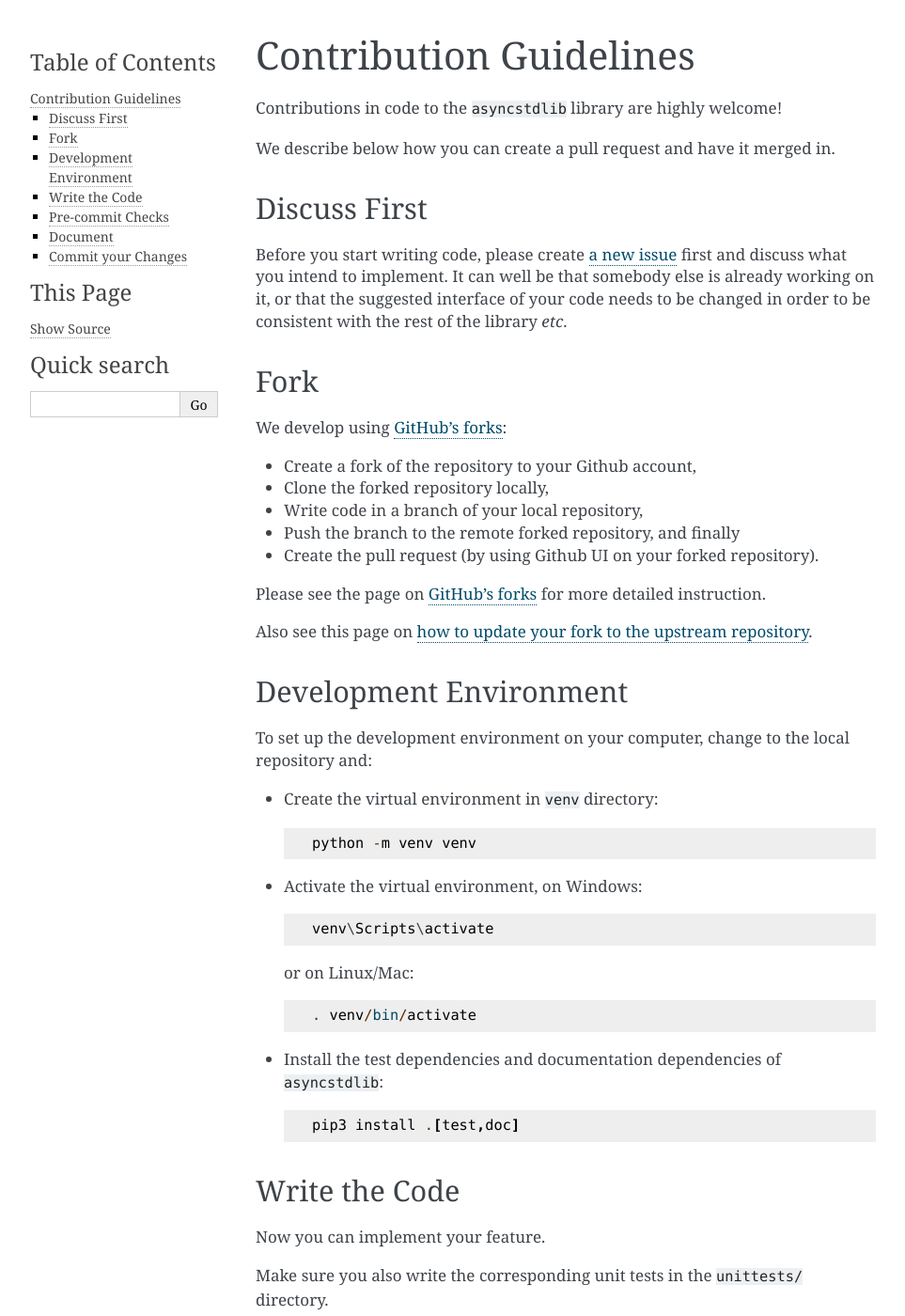
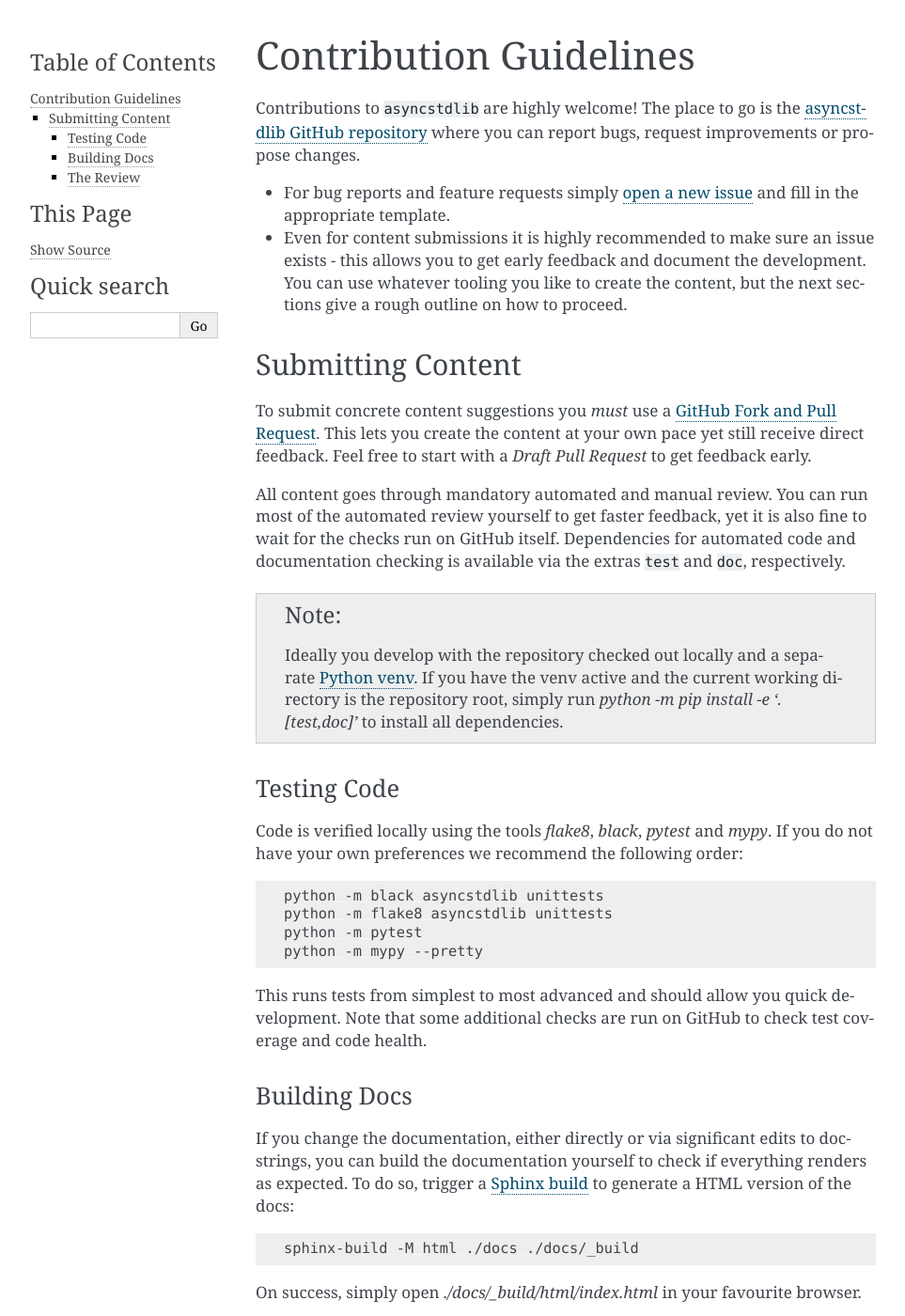
Before and after one commit to maxfischer2781/asyncstdlib, a Sphinx documentation site: the page built from docs/source/contributing.rst, in a window 1280 px wide and 1400 px high. Shown: the whole window at 94% size, without its empty margins (148-1111 px from the left). Built offline with Sphinx 7.4.7, drawn with Linux system fonts in a browser that asks for light colours; formulas are drawn with MathJax 3; some of the changed text lies outside the part shown.

Commit message:
Update contribution setup (#133)
* first steps towards better GH integration

* so this is what they call templates...

* shortened contrib, use RST directives only

```diff
--- a/docs/source/contributing.rst
+++ b/docs/source/contributing.rst
@@ -2,178 +2,81 @@
 Contribution Guidelines
 =======================
 
-Contributions in code to the ``asyncstdlib`` library are highly welcome!
+Contributions to ``asyncstdlib`` are highly welcome!
+The place to go is the `asyncstdlib GitHub repository`_
+where you can report bugs, request improvements or propose changes.
 
-We describe below how you can create a pull request and have it merged in.
+- For bug reports and feature requests simply `open a new issue`_
+  and fill in the appropriate template.
+- Even for content submissions it is highly recommended to make sure an issue
+  exists - this allows you to get early feedback and document the development.
+  You can use whatever tooling you like to create the content,
+  but the next sections give a rough outline on how to proceed.
 
-Discuss First
-=============
-Before you start writing code, please create `a new issue`_ first and discuss
-what you intend to implement.
-It can well be that somebody else is already working on it, or that
-the suggested interface of your code needs to be changed in order to be
-consistent with the rest of the library *etc*.
+.. _asyncstdlib GitHub repository: https://github.com/maxfischer2781/asyncstdlib
+.. _open a new issue: https://github.com/maxfischer2781/asyncstdlib/issues/new/choose
 
-.. _a new issue: https://github.com/maxfischer2781/asyncstdlib/issues/new
+Submitting Content
+==================
 
-Fork
-====
-We develop using `GitHub's forks`_:
+To submit concrete content suggestions you *must* use a `GitHub Fork and Pull Request`_.
+This lets you create the content at your own pace yet still receive direct feedback.
+Feel free to start with a *Draft Pull Request* to get feedback early.
 
-* Create a fork of the repository to your Github account,
-* Clone the forked repository locally,
-* Write code in a branch of your local repository,
-* Push the branch to the remote forked repository, and finally
-* Create the pull request (by using Github UI on your forked repository).
+All content goes through mandatory automated and manual review.
+You can run most of the automated review yourself to get faster feedback,
+yet it is also fine to wait for the checks run on GitHub itself.
+Dependencies for automated code and documentation checking is available via
+the extras ``test`` and ``doc``, respectively.
 
-Please see the page on `GitHub's forks`_ for more detailed instruction.
+.. note::
 
-Also see this page on `how to update your fork to the upstream repository`_.
+    Ideally you develop with the repository checked out locally and a separate `Python venv`_.
+    If you have the venv active and the current working directory is the repository root,
+    simply run `python -m pip install -e '.[test,doc]'` to install all dependencies.
 
-.. _GitHub's forks: https://guides.github.com/activities/forking/
-.. _how to update your fork to the upstream repository: https://medium.com/@topspinj/how-to-git-rebase-into-a-forked-repo-c9f05e821c8a
+.. _`GitHub Fork and Pull Request`: https://guides.github.com/activities/forking/
+.. _`Python venv`: https://docs.python.org/3/library/venv.html
 
-Development Environment
-=======================
-To set up the development environment on your computer, change to the local
-repository and:
+Testing Code
+------------
 
-* Create the virtual environment in ``venv`` directory:
+Code is verified locally using the tools `flake8`, `black`, `pytest` and `mypy`.
+If you do not have your own preferences we recommend the following order:
 
-  .. code-block::
+.. code:: bash
 
-      python -m venv venv
+    python -m black asyncstdlib unittests
+    python -m flake8 asyncstdlib unittests
+    python -m pytest
+    python -m mypy --pretty
 
+This runs tests from simplest to most advanced and should allow you quick development.
+Note that some additional checks are run on GitHub to check test coverage and code health.
 
-* Activate the virtual environment, on Windows:
+Building Docs
+-------------
 
-  .. code-block::
+If you change the documentation, either directly or via significant edits to docstrings,
+you can build the documentation yourself to check if everything renders as expected.
+To do so, trigger a `Sphinx build`_ to generate a HTML version of the docs:
 
-      venv\Scripts\activate
+.. code:: bash
 
+    sphinx-build -M html ./docs ./docs/_build
 
-  or on Linux/Mac:
+On success, simply open `./docs/_build/html/index.html` in your favourite browser.
 
-  .. code-block::
+.. _`Sphinx build`: https://www.sphinx-doc.org/en/master/man/sphinx-build.html
 
-      . venv/bin/activate
+The Review
+----------
 
-* Install the test dependencies and documentation dependencies of
-  ``asyncstdlib``:
+Once you mark your pull request as ready for review, be prepared for one or more rounds of comments.
+These can range from general commentary, to code suggestions, to inquiries why a specific change was made.
+We strive to give actionable advice, but whenever you have trouble understanding how to proceed -
+please just reply with a comment of your own and ask how to proceed!
 
-  .. code-block::
-
-      pip3 install .[test,doc]
-
-Write the Code
-==============
-
-Now you can implement your feature.
-
-Make sure you also write the corresponding unit tests in the
-``unittests/`` directory.
-
-Pre-commit Checks
-=================
-We perform the following battery of pre-commit checks:
-
-* Check the code style with `flake8`_:
-
-  .. code-block::
-
-      python -m flake8
-
-* Check the code formatting with `Black`_:
-
-  .. code-block::
-
-      python -m black --target-version py36 --diff --check asyncstdlib unittests
-
-  You can also automatically format the code with:
-
-  .. code-block::
-
-    python -m black --target-version py36 asyncstdlib unittests
-
-* Run unit tests and measure the code coverage by:
-
-  .. code-block::
-
-      python -m coverage run -m pytest
-
-  The HTML report of the coverage can be generated by:
-
-  .. code-block::
-
-      coverage html
-
-  The report on coverage is stored in the ``htmlcov/`` directory.
-
-  Make sure that your test provide a full coverage of your code.
-
-.. _flake8: https://flake8.pycqa.org/en/latest/
-.. _Black: https://github.com/psf/black
-
-Document
-========
-Once you are finished with the implementation, do not forget to document your
-code in the directory ``docs/source/api/``.
-
-We use `Sphinx`_ to render the documentation to HTML.
-
-.. _Sphinx: https://www.sphinx-doc.org/en/master/
-
-To generate the documentation, change to ``docs/`` and execute, on Windows:
-
-.. code-block::
-
-    make.bat html
-
-or on Linux/Mac:
-
-.. code-block::
-
-    make html
-
-The documentation is available in ``docs/_build/html``.
-
-Commit your Changes
-===================
-Make a single commit for each self-contained change.
-
-Write the the commit messages in `past tense`_ and starting with a lower case.
-Please observe the maximum line length of 72 characters for the body.
-
-Here are a couple of examples of commit messages:
-
-.. code-block::
-
-    added itertools.pairwise
-
-.. code-block::
-
-    documented itertools.pairwise
-
-
-.. _past tense: https://en.wikipedia.org/wiki/Past_tense
-
-Push the commit to your remote fork and create the pull request (see
-the documentation on `Github's forks`_ for more details).
-
-Please put the title of your pull request in `imperative mood`_ and first upper
-case.
-
-.. _imperative mood: https://en.wikipedia.org/wiki/Imperative_mood
-
-Here is an example of a title of the pull request:
-
-.. code-block::
-
-    Add itertools.pairwise
-
-We will review your pull request as soon as possible.
-If changes are requested, please create new commits to address the review
-comments.
-
-Once the pull request is approved, we will finally squash
-the individual commits and merge it into the main branch.
+Once all comments are resolved and your pull request was approved, sit back and relax!
+We will merge your pull request in due time and include it in the next release.
+Thanks for contributing!
```
Also changed, not shown: .github/CONTRIBUTING.rst (added), .github/PULL_REQUEST_TEMPLATE/01-pull_request.md (added), 2 other files.
